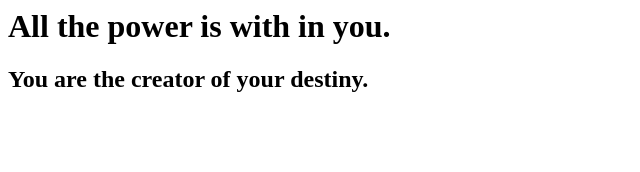
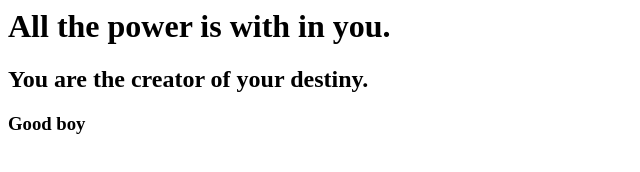
Before and after one commit to Gowtham245211/music-management-system, a plain HTML site: page index.html in a window 1280 px wide. Shown: the whole page, without its empty margins (0-640 px from the left). Drawn offline with Linux system fonts and the light colour scheme.

Commit message:
index.html changed

```diff
--- a/index.html
+++ b/index.html
@@ -2,6 +2,7 @@
 	<body>
 		<h1>All the power is with in you.<h1>
 				<h2>You are the creator of your destiny.<h2>
+						<h3>Good boy<h3>
 	<body>
 
 </html>
```
